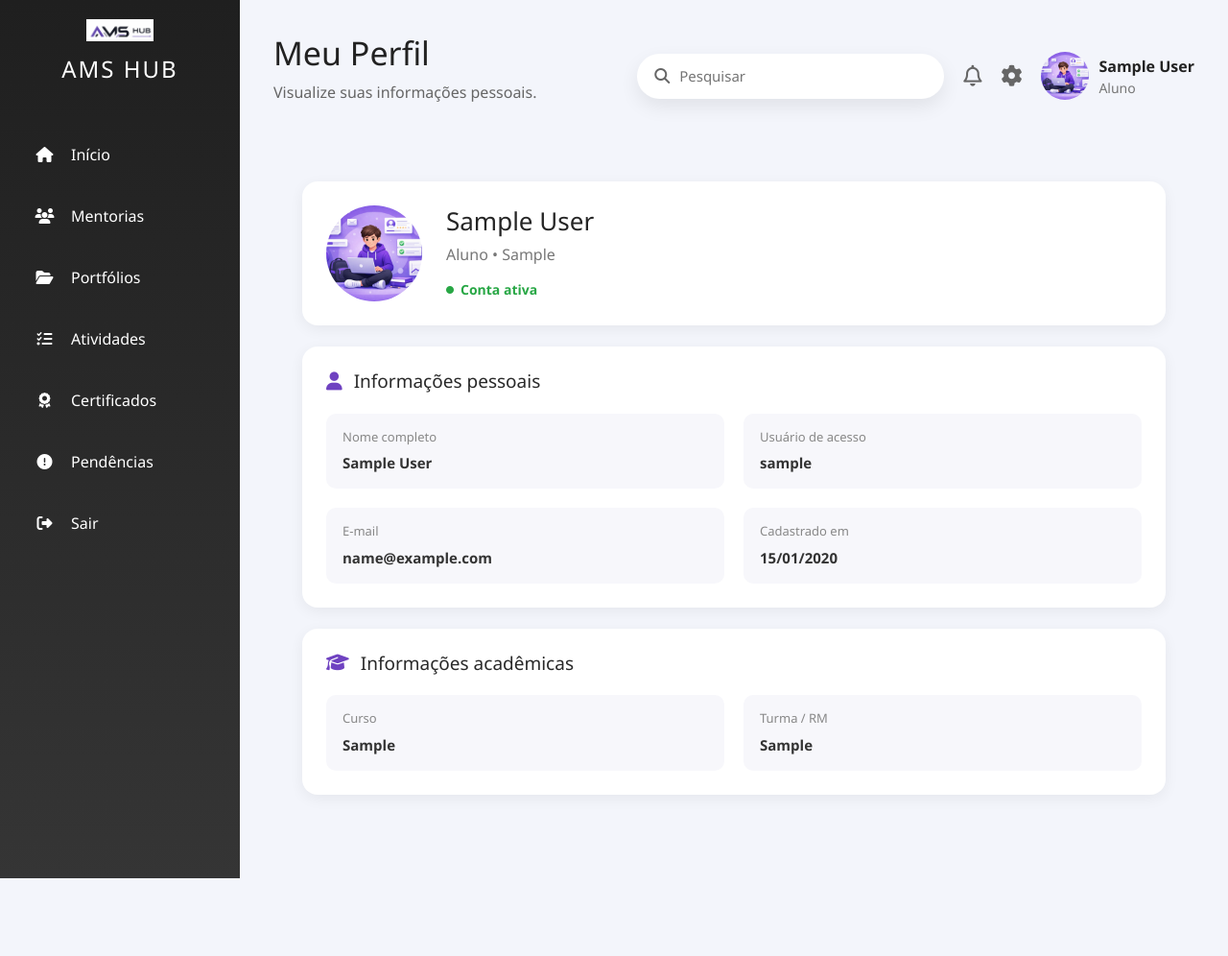
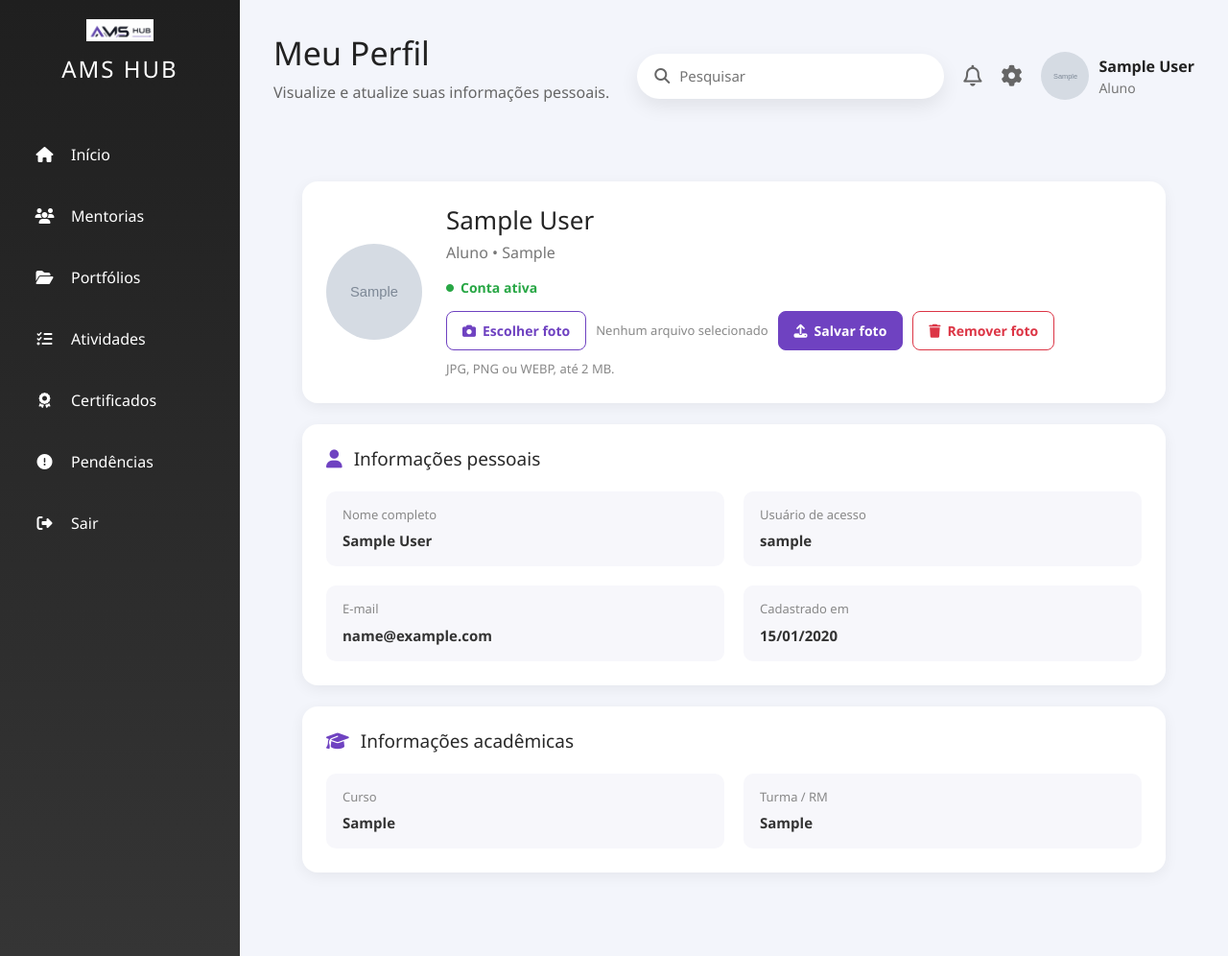
Before and after one commit to AshileyLaura/AMShub, a Django app: page /aluno/perfil/ in a window 1280 px wide. Shown: the whole page at 96% size. Before the commit the page ends 915 px from the top, so only its background shows below. Run offline with Django 5.2, Linux system fonts and the light colour scheme; a user stored in the database is signed in; tables that the repository leaves empty hold one stand-in row (values such as "Sample post"); grey boxes marked "Sample" are stand-in pictures.

Commit message:
adicionando foto para os perfil's

```diff
--- a/AMSHub/models.py
+++ b/AMSHub/models.py
@@ -22,6 +22,11 @@ class Perfil(models.Model):
     tipo = models.CharField(
         max_length=20,
         choices=TIPOS
+    )
+
+    foto = models.ImageField(
+        upload_to='perfis/fotos/',
+        blank=True
     )
 
     def __str__(self):
--- a/AMSHub/static/aluno/meuperfila.css
+++ b/AMSHub/static/aluno/meuperfila.css
@@ -239,4 +239,81 @@
     .btn-secundario {
         width: 100%;
     }
+        .acoes-foto,
+    .form-foto {
+        width: 100%;
+    }
+
+    .botao-foto {
+        justify-content: center;
+    }
 }
+
+/* =========================
+   ALTERAR / REMOVER FOTO
+========================= */
+
+.acoes-foto {
+    display: flex;
+    flex-wrap: wrap;
+    align-items: center;
+    gap: 10px;
+    margin-top: 14px;
+}
+
+.form-foto {
+    display: flex;
+    flex-wrap: wrap;
+    align-items: center;
+    gap: 10px;
+    margin: 0;
+}
+
+.botao-foto {
+    display: inline-flex;
+    align-items: center;
+    gap: 7px;
+    padding: 9px 16px;
+    background: white;
+    border: 1px solid #6f42c1;
+    border-radius: 8px;
+    color: #6f42c1;
+    font-size: 14px;
+    font-weight: 600;
+    cursor: pointer;
+    transition: 0.2s;
+}
+
+.botao-foto:hover {
+    background: #6f42c1;
+    color: white;
+}
+
+.botao-salvar {
+    background: #6f42c1;
+    color: white;
+}
+
+.botao-salvar:hover {
+    background: #59339d;
+}
+
+.botao-remover {
+    border-color: #dc3545;
+    color: #dc3545;
+}
+
+.botao-remover:hover {
+    background: #dc3545;
+    color: white;
+}
+
+.nome-arquivo,
+.dica-foto {
+    font-size: 13px;
+    color: #888;
+}
+
+.dica-foto {
+    width: 100%;
+}
--- a/AMSHub/views.py
+++ b/AMSHub/views.py
@@ -1,3 +1,4 @@
+from PIL import Image, UnidentifiedImageError
 from django.shortcuts import render, redirect, get_object_or_404
 from django.contrib import messages
 from django.contrib.auth import authenticate, login, logout
@@ -36,6 +37,29 @@ from .models import (
 # ---------------------------------------------------------------------
 # Status de atividade que contam como "concluída".
 # Qualquer outro status (ex.: "Pendente") é tratado como não concluída.
+
+FORMATOS_FOTO = ('JPEG', 'PNG', 'WEBP')
+TAMANHO_MAX_FOTO = 2 * 1024 * 1024  # 2 MB
+
+
+def validar_foto(arquivo):
+    """Devolve uma mensagem de erro, ou None se a foto for válida."""
+    if not arquivo:
+        return 'Selecione uma imagem.'
+    if arquivo.size > TAMANHO_MAX_FOTO:
+        return 'A foto deve ter no máximo 2 MB.'
+    try:
+        imagem = Image.open(arquivo)
+        formato = imagem.format
+        imagem.verify()
+    except (UnidentifiedImageError, OSError):
+        return 'O arquivo enviado não é uma imagem válida.'
+    finally:
+        arquivo.seek(0)
+    if formato not in FORMATOS_FOTO:
+        return 'Use uma imagem JPG, PNG ou WEBP.'
+    return None
+
 STATUS_CONCLUIDO = ('concluída', 'concluida', 'concluído', 'concluido')
 def nome_do_usuario(request):
     return request.user.get_full_name() or request.user.username
@@ -909,6 +933,33 @@ def detalhesdamentoriaa(request, id_mentoria):
 @tipo_permitido('aluno')
 def meuperfila(request):
     aluno = obter_aluno(request)
+    perfil = request.user.perfil
+
+    if request.method == 'POST':
+        acao = request.POST.get('acao')
+
+        if acao == 'enviar_foto':
+            arquivo = request.FILES.get('foto')
+            erro = validar_foto(arquivo)
+            if erro:
+                messages.error(request, erro)
+            else:
+                if perfil.foto:
+                    perfil.foto.delete(save=False)  # apaga a foto antiga
+                perfil.foto = arquivo
+                perfil.save(update_fields=['foto'])
+                messages.success(request, 'Foto atualizada com sucesso!')
+
+        elif acao == 'remover_foto':
+            if perfil.foto:
+                perfil.foto.delete(save=True)
+            messages.success(request, 'Foto removida.')
+
+        else:
+            messages.error(request, 'Operação inválida.')
+
+        return redirect('meuperfila')
+
     return render(
         request,
         'aluno/meuperfila.html',
--- a/templates/aluno/meuperfila.html
+++ b/templates/aluno/meuperfila.html
@@ -66,13 +66,13 @@ AMS Hub - Meu Perfil
 {% endblock %}
 
 {% block descricao %}
-Visualize suas informações pessoais.
+Visualize e atualize suas informações pessoais.
 {% endblock %}
 
 {% block perfil %}
 <a href="{% url 'meuperfila' %}" class="perfil-link">
     <div class="perfil">
-        <img src="{% static 'imagens/aluno.png' %}" alt="Aluno">
+        <img src="{% if usuario.perfil.foto %}{{ usuario.perfil.foto.url }}{% else %}{% static 'imagens/aluno.png' %}{% endif %}" alt="Aluno">
         <div>
             <strong>{{ nome_usuario }}</strong>
             <small>Aluno</small>
@@ -89,7 +89,8 @@ Visualize suas informações pessoais.
     <div class="perfil-card perfil-header">
 
         <div class="foto-perfil">
-            <img src="{% static 'imagens/aluno.png' %}" alt="Foto do aluno">
+            <img src="{% if usuario.perfil.foto %}{{ usuario.perfil.foto.url }}{% else %}{% static 'imagens/aluno.png' %}{% endif %}"
+                 alt="Foto do aluno">
         </div>
 
         <div class="dados-principais">
@@ -100,6 +101,46 @@ Visualize suas informações pessoais.
                 <i class="fa-solid fa-circle"></i>
                 {% if usuario.is_active %}Conta ativa{% else %}Conta inativa{% endif %}
             </span>
+
+            <!-- ALTERAR / REMOVER FOTO -->
+            <div class="acoes-foto">
+
+                <form method="post" enctype="multipart/form-data" class="form-foto">
+                    {% csrf_token %}
+                    <input type="hidden" name="acao" value="enviar_foto">
+
+                    <label for="foto" class="botao-foto">
+                        <i class="fa-solid fa-camera"></i>
+                        Escolher foto
+                    </label>
+                    <input type="file"
+                           id="foto"
+                           name="foto"
+                           accept="image/jpeg,image/png,image/webp"
+                           required
+                           hidden>
+
+                    <span class="nome-arquivo" id="nome-arquivo">Nenhum arquivo selecionado</span>
+
+                    <button type="submit" class="botao-foto botao-salvar">
+                        <i class="fa-solid fa-upload"></i>
+                        Salvar foto
+                    </button>
+                </form>
+
+                {% if usuario.perfil.foto %}
+                <form method="post" class="form-foto">
+                    {% csrf_token %}
+                    <input type="hidden" name="acao" value="remover_foto">
+                    <button type="submit" class="botao-foto botao-remover">
+                        <i class="fa-solid fa-trash"></i>
+                        Remover foto
+                    </button>
+                </form>
+                {% endif %}
+
+                <small class="dica-foto">JPG, PNG ou WEBP, até 2 MB.</small>
+            </div>
         </div>
 
     </div>
@@ -166,4 +207,16 @@ Visualize suas informações pessoais.
 
 </section>
 
+<script>
+    // Mostra o nome do arquivo escolhido ao lado do botão
+    const inputFoto = document.getElementById('foto');
+    const nomeArquivo = document.getElementById('nome-arquivo');
+
+    inputFoto.addEventListener('change', () => {
+        nomeArquivo.textContent = inputFoto.files.length
+            ? inputFoto.files[0].name
+            : 'Nenhum arquivo selecionado';
+    });
+</script>
+
 {% endblock %}
```
Also changed, not shown: AMSHub/migrations/0007_perfil_foto.py (added).
